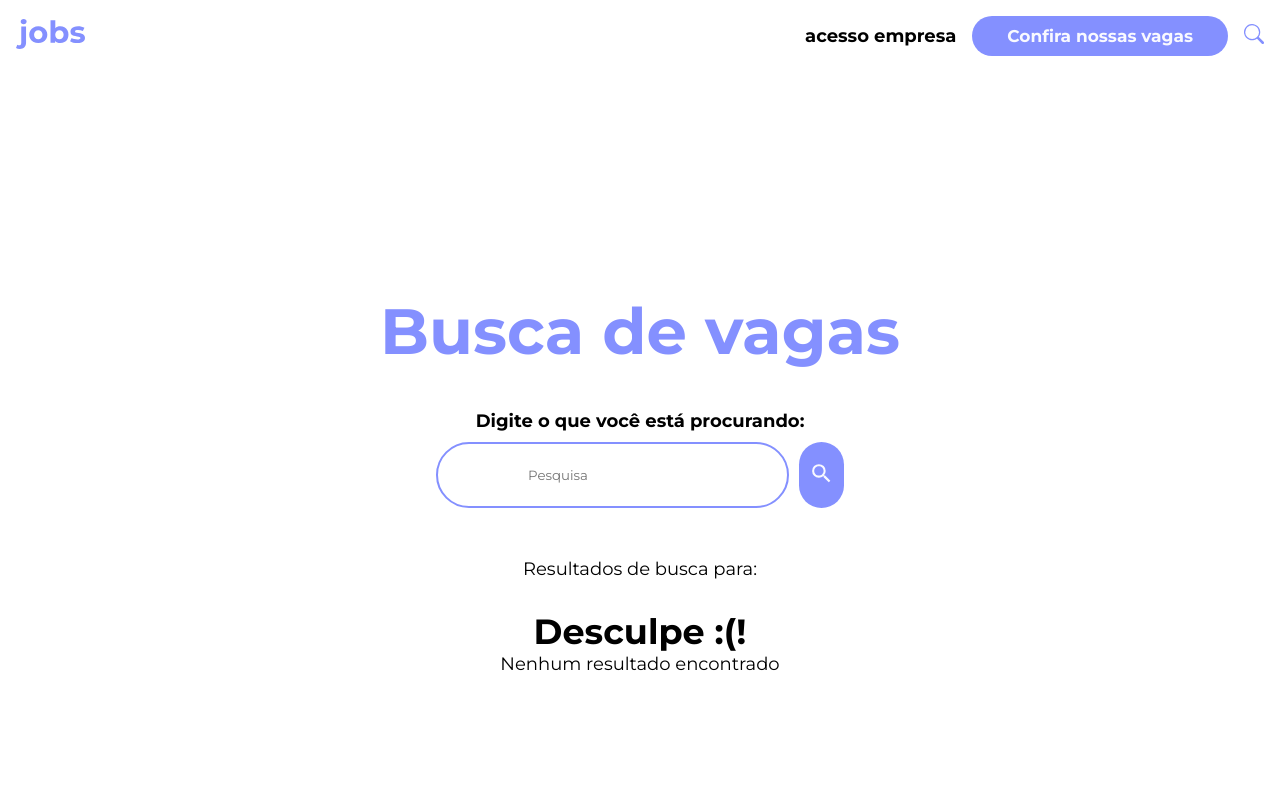
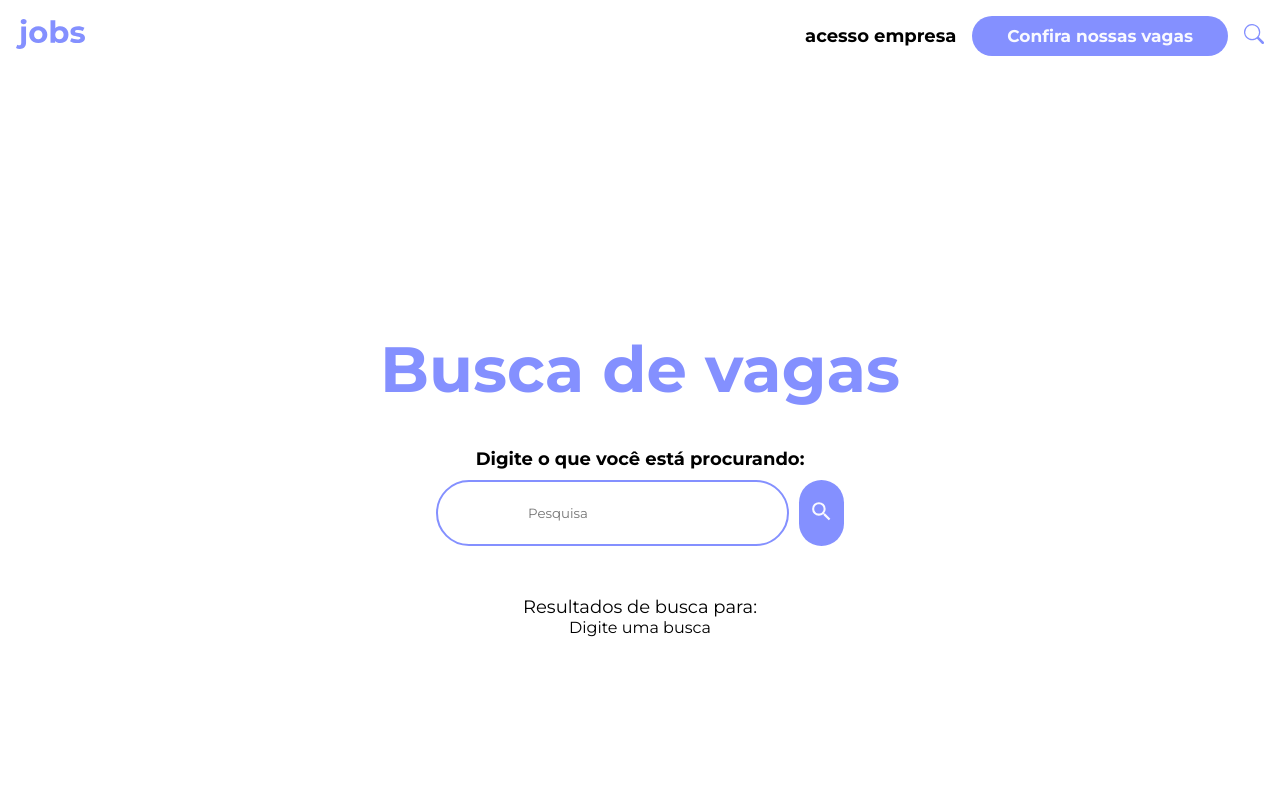
Before and after one commit to gusmfs/kenzie_jobs, a React (Vite) app: page /search in a window 1280 px wide. Shown: the top 800 px of the page. Built offline with nearby package versions, Linux system fonts and the light colour scheme; no server answers.

Commit message:
feat:ternario searh

```diff
--- a/src/pages/SearchPage/index.jsx
+++ b/src/pages/SearchPage/index.jsx
@@ -43,17 +43,21 @@ export const SearchPage = () => {
                     </form>
                     <div className={styles.filter}>
                         <h2 className="paragraph strong">Resultados de busca para: <strong className="title boldAlert">{searchTerm}</strong></h2>
-                        {filteredJobs.length === 0 ? (
+                        {searchTerm === "" ? (
+                            <p>Digite uma busca</p>
+                        ) : (
+                        filteredJobs.length === 0 ? (
                             <>
-                            <h3 className="title two ">Desculpe :(!</h3>
+                                <h3 className="title two ">Desculpe :(! </h3>
                                 <p className="paragraph">Nenhum resultado encontrado</p>
                             </>
+
                         ) : (
                             <div className="container sm">
                                 <JobsList list={filteredJobs} />
                             </div>
+                        )
                             )}
-
                             </div>
                         </div>
                     </main>
```
Lines whose indentation alone changed are shown as unchanged.
